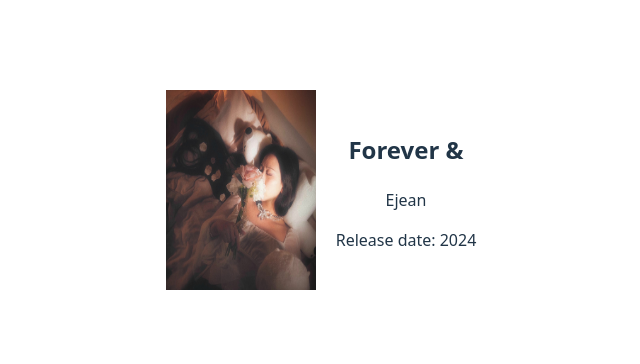
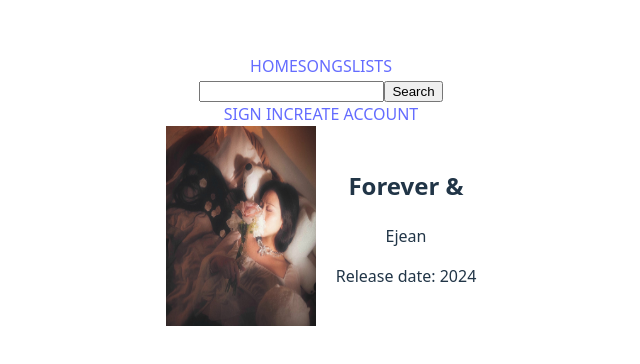
Before and after one commit to Onniikun/FSD_Project, a React (Vite) app in the folder FSD_Project/: page / in a window 1280 px wide. Shown: the part 210-574 px from the top of the page, without its empty margins (319-959 px from the left). Built offline with nearby package versions, Linux system fonts and the light colour scheme.

Commit message:
Created a navigation bar component

```diff
--- a/FSD_Project/src/App.tsx
+++ b/FSD_Project/src/App.tsx
@@ -1,10 +1,13 @@
 import './App.css'
+import Nav from './components/nav/Nav'
 import SongList  from "./components/songList"
+
 
 function App() {
 
   return (
     <>
+      <Nav />
       <SongList />
     </>
   )
--- /dev/null
+++ b/FSD_Project/src/components/nav/Nav.tsx
@@ -0,0 +1,31 @@
+function Nav() {
+    return(<nav>
+        <div className="page-links">
+            <span>
+                <a href="#">HOME</a>
+            </span>
+            <span>
+                <a href="#">SONGS</a>
+            </span>
+            <span>
+                <a href="#">LISTS</a>
+            </span>
+        </div>
+        <section className="search">
+            <form action="#">
+                <input type="text" name="search-bar" />
+                <input type="submit" value="Search" className="action"/>
+            </form>
+        </section>
+        <div className="user-management-links">
+            <span>
+                <a href="#">SIGN IN</a>
+            </span>
+            <span>
+                <a href="#">CREATE ACCOUNT</a>
+            </span>
+        </div>
+    </nav>);
+}
+
+export default Nav;
```
Also changed, not shown: 1 other file (tests, documents, lock files or other folders).
